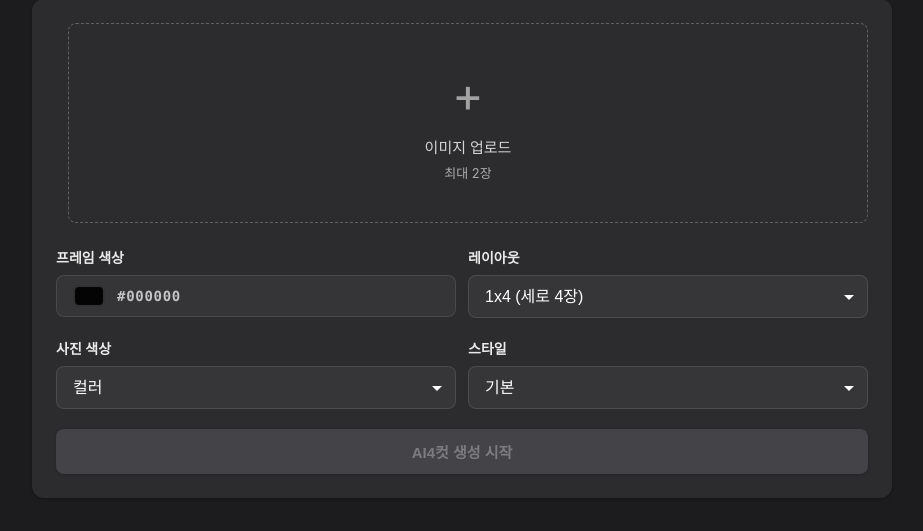
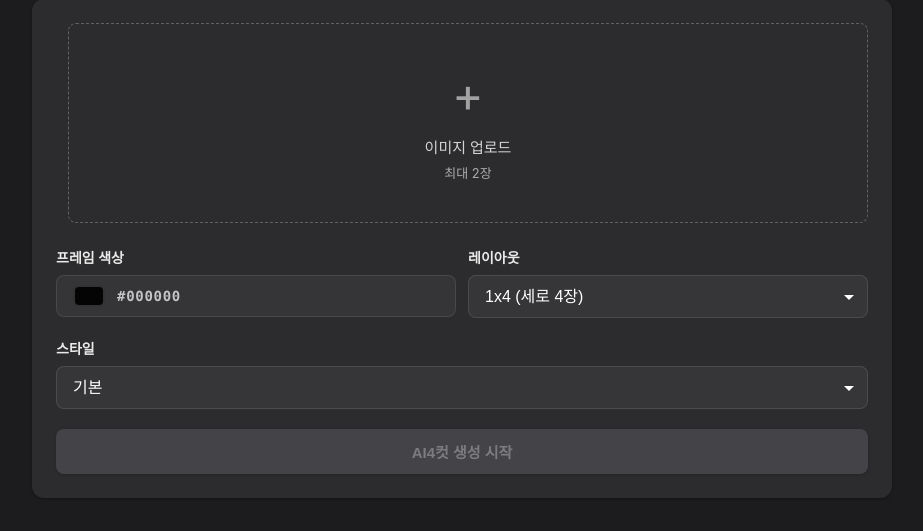
Before and after one commit to domin200/ai-character-generator, a Flask app: page / in a window 1280 px wide. Shown: the part 102-633 px from the top of the page, without its empty margins (178-1101 px from the left). Run offline with Flask 3, Linux system fonts and the light colour scheme; some libraries are stand-ins or nearby versions.

Commit message:
🎨 사진색상 옵션을 스타일에 통합 (흑백/쿨톤/웜톤)

```diff
--- a/app.py
+++ b/app.py
@@ -314,13 +314,16 @@ def generate_image():
         layout = request.form.get('layout', '1x4')
         print(f"Layout: {layout}")
 
-        # 색상 모드 가져오기 (컬러/흑백/쿨톤/웜톤)
-        color_mode = request.form.get('color_mode', 'color')
-        print(f"Color mode: {color_mode}")
+        # 스타일 가져오기
+        style = request.form.get('style', 'default')
 
-        # 스타일 가져오기 (기본/애니메이션/실사화/디즈니/지브리)
-        style = request.form.get('style', 'default')
-        print(f"Style: {style}")
+        # 스타일에서 색상 모드 분리 (bw, cool, warm은 color_mode로 처리)
+        color_mode = 'color'
+        if style in ['bw', 'cool', 'warm']:
+            color_mode = style
+            style = 'default'
+
+        print(f"Style: {style}, Color mode: {color_mode}")
 
         is_duo = image_data2 is not None
         color_mode_names = {'color': 'Color', 'bw': 'B&W', 'cool': 'Cool Tone', 'warm': 'Warm Tone'}
--- a/templates/index.html
+++ b/templates/index.html
@@ -790,18 +790,12 @@
                 </div>
                 <div class="selector-row">
                     <div class="selector-item">
-                        <label for="color-mode">사진 색상</label>
-                        <select id="color-mode" name="color_mode">
-                            <option value="color" selected>컬러</option>
+                        <label for="style">스타일</label>
+                        <select id="style" name="style">
+                            <option value="default" selected>기본</option>
                             <option value="bw">흑백</option>
                             <option value="cool">쿨톤</option>
                             <option value="warm">웜톤</option>
-                        </select>
-                    </div>
-                    <div class="selector-item">
-                        <label for="style">스타일</label>
-                        <select id="style" name="style">
-                            <option value="default" selected>기본</option>
                             <option value="animation">애니메이션</option>
                             <option value="realistic">실사화</option>
                             <option value="disney">디즈니</option>
@@ -813,6 +807,7 @@
                         </select>
                     </div>
                 </div>
+                <input type="hidden" id="color-mode" name="color_mode" value="color">
 
                 <button type="submit" class="btn" id="generate-btn" disabled>
                     AI4컷 생성 시작
```
Also changed, not shown: api/index.py (+9 -6 lines), .commit_message.txt.
